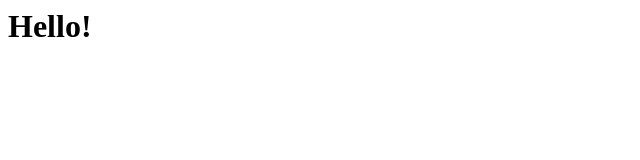
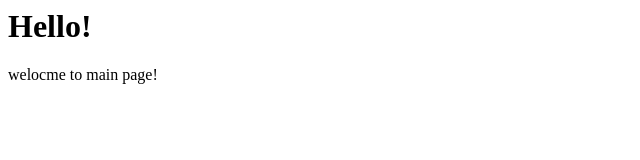
Before and after one commit to sohybnaim/sohybadelali, a plain HTML site: page index.html in a window 1280 px wide. Shown: the whole page, without its empty margins (0-640 px from the left). Drawn offline with Linux system fonts and the light colour scheme.

Commit message:
edit file

```diff
--- a/index.html
+++ b/index.html
@@ -3,5 +3,6 @@
 	</head>
 	<body>
 		<h1>Hello!</h1>
+		<p>welocme to main page!</p>
 	</body>
 </html>
```
